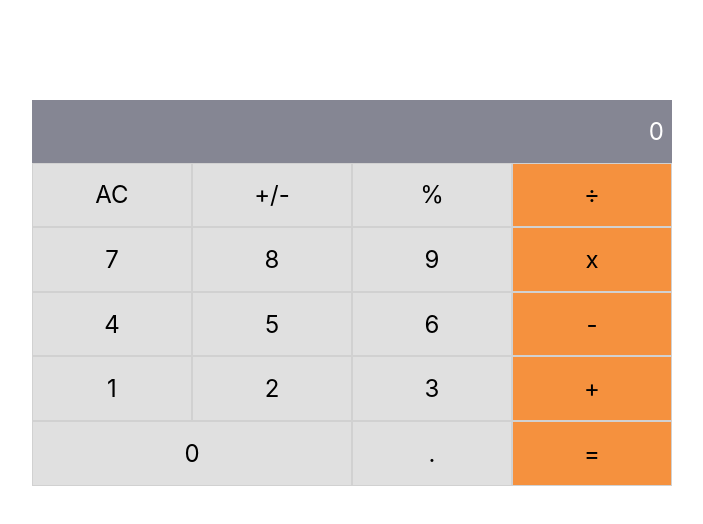
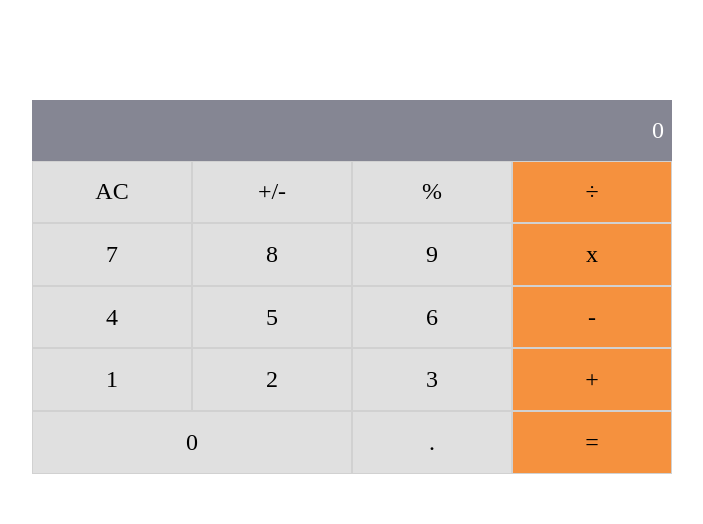
Before and after one commit to GoddessNgozi/Mathmagician, a React (Create React App) app: page / in a window 1280 px wide. Shown: the top 524 px of the page, without its empty margins (288-991 px from the left). Built offline with nearby package versions, Linux system fonts and the light colour scheme.

Commit message:
Restructure design

```diff
--- a/src/components/Calculator.js
+++ b/src/components/Calculator.js
@@ -1,7 +1,6 @@
 /* eslint-disable */
 
 import React from 'react';
-import './calculator.css';
 
 class Calculator extends React.Component {
   render() {
--- a/src/components/calculator.css
+++ /dev/null
@@ -1,45 +0,0 @@
-* {
-  padding: 0;
-  margin: 0;
-  box-sizing: border-box;
-}
-
-.container {
-  display: flex;
-  flex-direction: column;
-  align-items: center;
-  justify-content: center;
-  margin-top: 100px;
-}
-
-.row {
-  display: flex;
-  width: 50%;
-}
-
-.screen {
-  background: #858693;
-  width: 50%;
-  padding: 0.7em 0.5rem;
-  text-align: right;
-  font-size: 1.5rem;
-  color: white;
-}
-
-.button {
-  width: 25%;
-  background: #e0e0e0;
-  padding: 0.7em 0.5rem;
-  text-align: center;
-  font-size: 1.5rem;
-  border: 1px solid #d1d1d1;
-}
-
-.span-2 {
-  width: 50%;
-}
-
-.col-4 {
-  background: #f5913e;
-  text-align: center;
-}
--- a/src/index.css
+++ b/src/index.css
@@ -1,27 +1,45 @@
-body {
+* {
+  padding: 0;
   margin: 0;
-  font-family:
-    -apple-system,
-    BlinkMacSystemFont,
-    'Segoe UI',
-    'Roboto',
-    'Oxygen',
-    'Ubuntu',
-    'Cantarell',
-    'Fira Sans',
-    'Droid Sans',
-    'Helvetica Neue',
-    sans-serif;
-  -webkit-font-smoothing: antialiased;
-  -moz-osx-font-smoothing: grayscale;
+  box-sizing: border-box;
 }
 
-code {
-  font-family:
-    source-code-pro,
-    Menlo,
-    Monaco,
-    Consolas,
-    'Courier New',
-    monospace;
+.container {
+  display: flex;
+  flex-direction: column;
+  align-items: center;
+  justify-content: center;
+  margin-top: 100px;
 }
+
+.row {
+  display: flex;
+  width: 50%;
+}
+
+.screen {
+  background: #858693;
+  width: 50%;
+  padding: 0.7em 0.5rem;
+  text-align: right;
+  font-size: 1.5rem;
+  color: white;
+}
+
+.button {
+  width: 25%;
+  background: #e0e0e0;
+  padding: 0.7em 0.5rem;
+  text-align: center;
+  font-size: 1.5rem;
+  border: 1px solid #d1d1d1;
+}
+
+.span-2 {
+  width: 50%;
+}
+
+.col-4 {
+  background: #f5913e;
+  text-align: center;
+}
```
